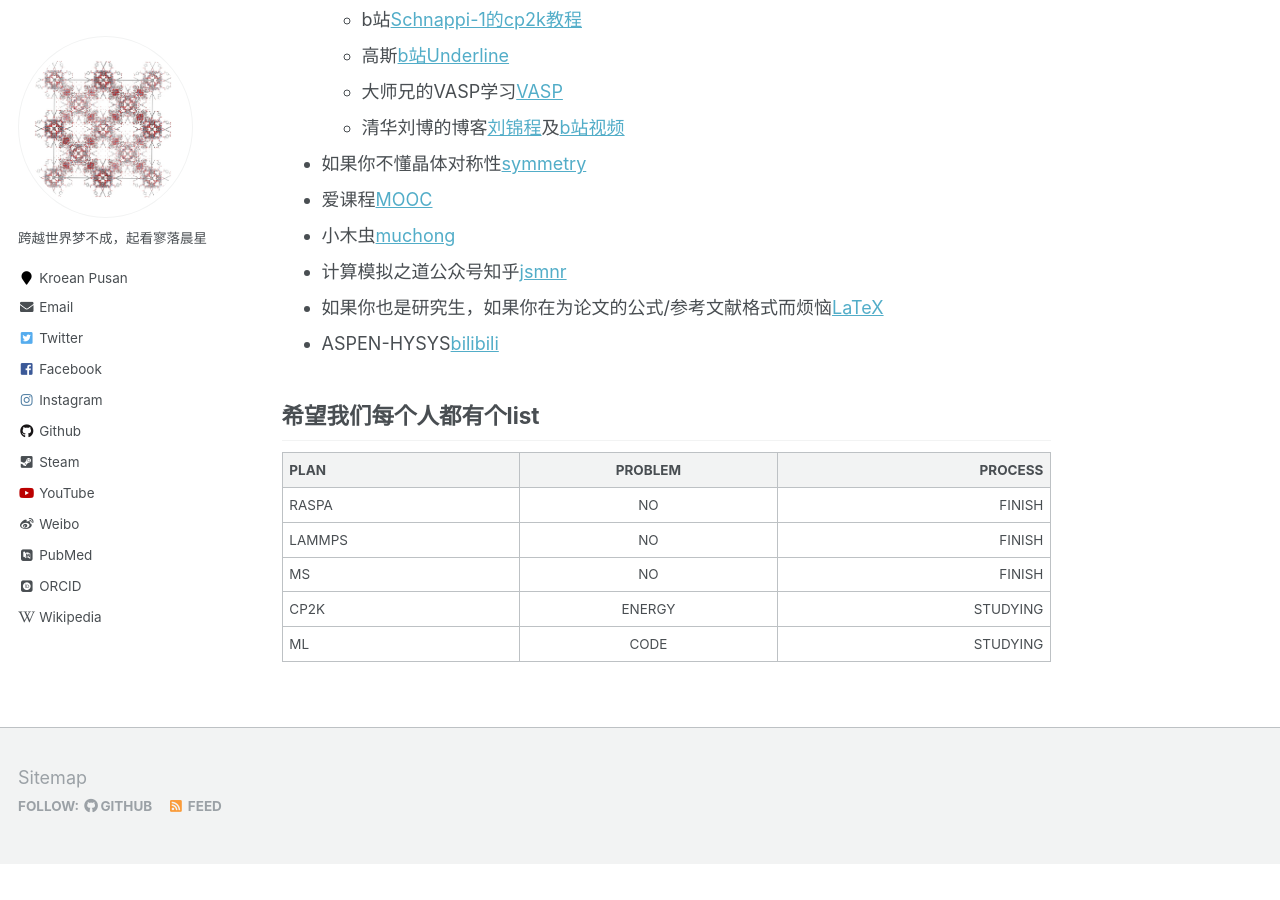
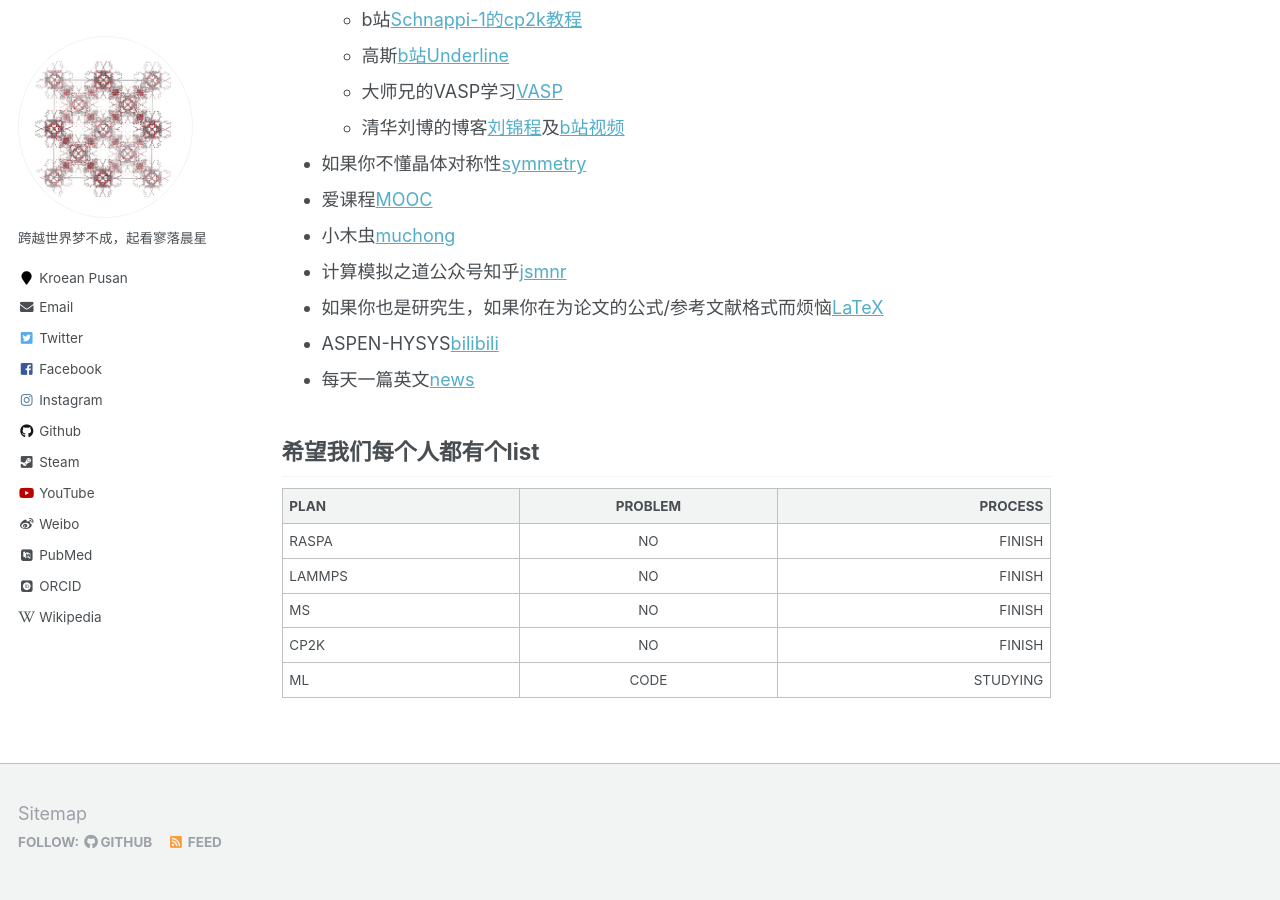
Before and after one commit to sxm13/ZGBshenxiaomoCV.github.io, a Jekyll site: the page built from _pages/markdown.md, in a window 1280 px wide and 900 px high, scrolled down 3467 px. Built offline with Jekyll 4.4.1, drawn with Linux system fonts in a browser that asks for light colours; some web fonts are replaced; before the commit the page ends 4331 px from its top, so only the background shows below that.

Commit message:
Update markdown.md

```diff
--- a/_pages/markdown.md
+++ b/_pages/markdown.md
@@ -109,6 +109,7 @@
 * 计算模拟之道公众号知乎[jsmnr](https://www.zhihu.com/people/jsmnzd/posts "jsmnr")
 * 如果你也是研究生，如果你在为论文的公式/参考文献格式而烦恼[LaTeX](https://www.tablesgenerator.com/latex_tables "LaTex")
 * ASPEN-HYSYS[bilibili](https://space.bilibili.com/232674132/ "bilibili")
+* 每天一篇英文[news](https://www.enewsdispatch.com/ "enews")
 
 ## 希望我们每个人都有个list
 
@@ -119,6 +120,6 @@
 | LAMMPS  | NO      | FINISH  |
 |-----------------------------|
 | MS      | NO      | FINISH  |
-| CP2K    | ENERGY  |STUDYING |
+| CP2K    | NO      | FINISH  |
 |=============================|
 | ML      | CODE    |STUDYING |
```
